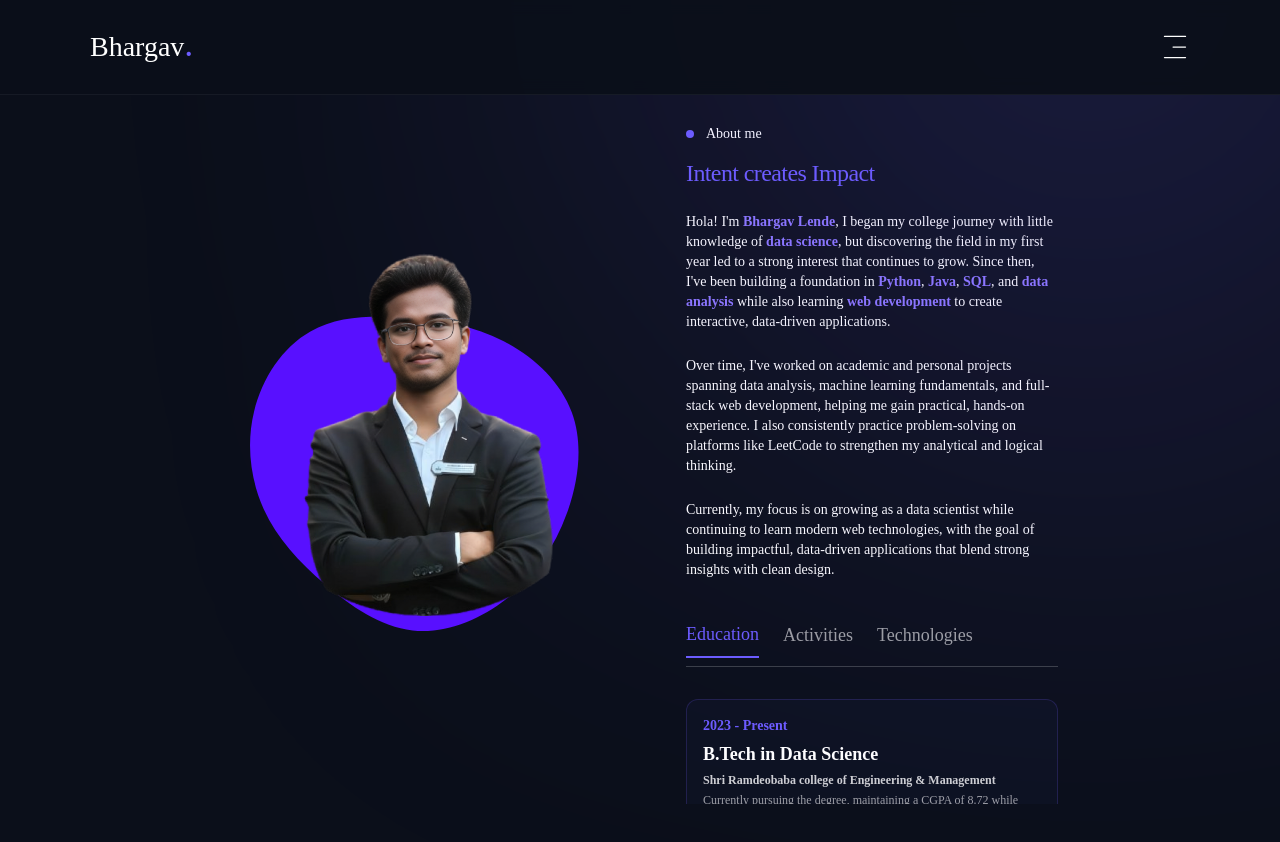
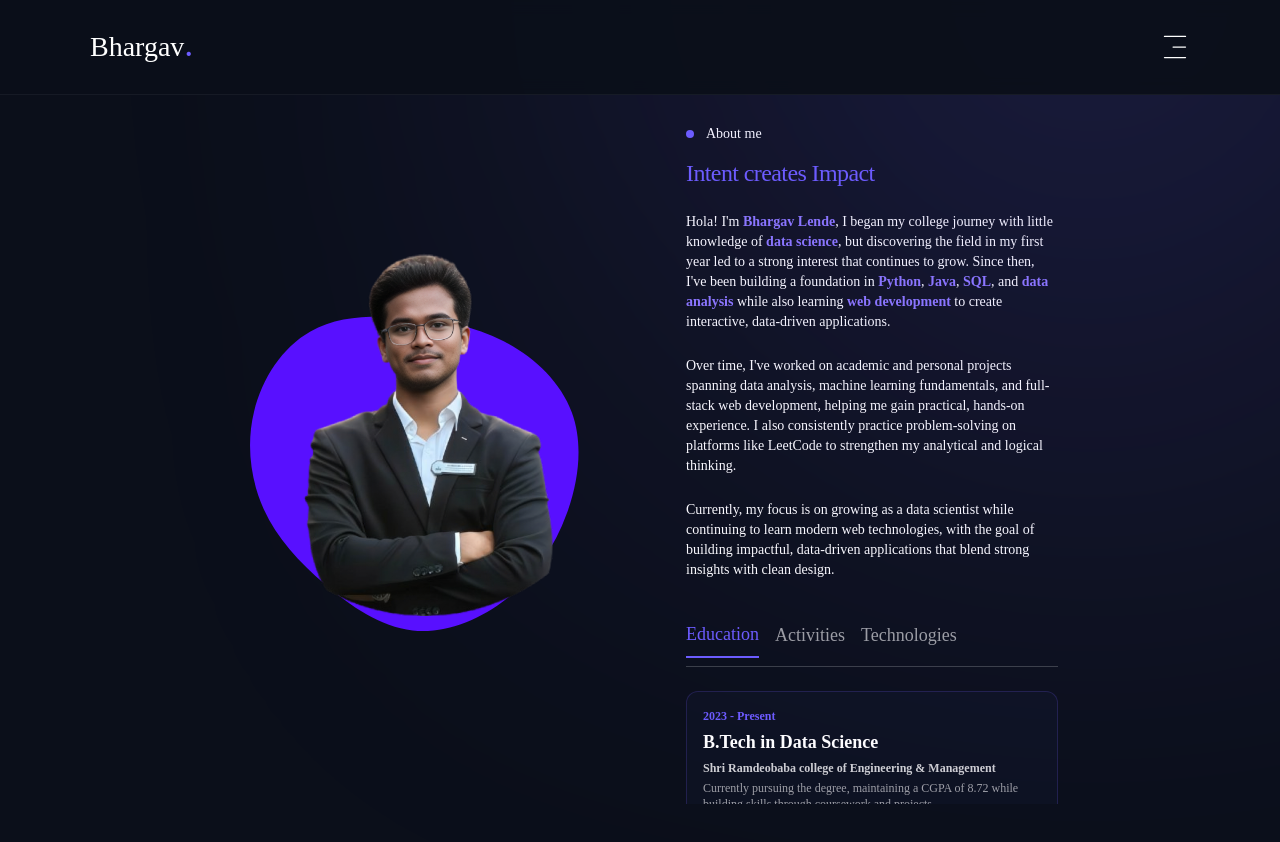
Before and after one commit to BhargavLende15/personal-portfolio, a Next.js app: page /about in a window 1280 px wide. Shown: the top 842 px of the page. Built offline with nearby package versions, Linux system fonts and the light colour scheme; a web font is replaced by a local one.

Commit message:
commit 31: update25

```diff
--- a/app/about/page.jsx
+++ b/app/about/page.jsx
@@ -129,7 +129,7 @@ const About = () => {
                   </p>
 
                   {/* Navigation Tabs */}
-                  <div className="flex gap-6 mb-8 border-b border-white/20 pb-2 max-w-[580px]">
+                  <div className="flex gap-4 mb-6 border-b border-white/20 pb-2 w-full max-w-[580px] overflow-x-auto whitespace-nowrap scrollbar-hide">
                     {['education', 'activities', 'technologies', ].map((tab) => (
                       <button
                         key={tab}
@@ -138,7 +138,7 @@ const About = () => {
                           activeTab === tab
                             ? 'text-accent border-b-2 border-accent'
                             : 'text-white/60 hover:text-white'
-                        } capitalize font-medium text-base xl:text-lg pb-2 transition-all`}
+                        } capitalize font-medium text-sm xl:text-lg pb-2 transition-all flex-shrink-0`}
                       >
                         {tab}
                       </button>
@@ -146,16 +146,16 @@ const About = () => {
                   </div>
 
                   {/* Tab Content */}
-                  <div className="min-h-[300px] pb-4">
+                  <div className="min-h-[300px] pb-4 w-full">
 
                     {/* Education Section */}
                     {activeTab === 'education' && (
-                      <div className="mb-8">
-                        <div className="flex flex-col gap-5 max-w-[580px] w-full">
+                      <div className="mb-8 w-full">
+                        <div className="flex flex-col gap-5 w-full">
                           {education.map((item, index) => (
                             <div key={index} className="flex flex-col gap-1 bg-tertiary/20 p-4 rounded-xl border border-accent/20 hover:border-accent transition-all duration-300 w-full">
-                              <span className="text-accent text-sm font-semibold">{item.year}</span>
-                              <h4 className="text-base xl:text-lg font-bold">{item.degree}</h4>
+                              <span className="text-accent text-xs font-semibold">{item.year}</span>
+                              <h4 className="text-sm xl:text-lg font-bold">{item.degree}</h4>
                               <p className="text-white/80 font-semibold text-xs break-words">{item.institution}</p>
                               <p className='text-white/60 text-xs break-words'>{item.desc}</p>
                             </div>
@@ -166,10 +166,10 @@ const About = () => {
 
                     {/* Activities Section */}
                     {activeTab === 'activities' && (
-                      <div className="mb-8">
-                        <ul className="flex flex-col gap-4 max-w-[580px] w-full list-disc pl-5">
+                      <div className="mb-8 w-full">
+                        <ul className="flex flex-col gap-4 w-full list-disc pl-5">
                           {activities.map((item, index) => (
-                            <li key={index} className="text-white/80 leading-relaxed pl-2 text-sm xl:text-base w-full">
+                            <li key={index} className="text-white/80 leading-relaxed pl-2 text-xs xl:text-base w-full">
                               <h4 className="text-sm xl:text-base font-bold">
                               <span className="text-accent">{item.role}</span>
                               <span className="text-white mx-1"> @</span>
@@ -184,8 +184,8 @@ const About = () => {
 
                     {/* Skills Section */}
                     {activeTab === 'technologies' && (
-                      <div className="mb-8">
-                        <div className="grid grid-cols-2 gap-y-5 gap-x-6 max-w-[580px] w-full">
+                      <div className="mb-8 w-full">
+                        <div className="grid grid-cols-2 gap-y-5 gap-x-6 w-full">
                           {technologies.map((skill, index) => (
                             <div key={index} className="flex items-center gap-3 group w-full">
                               <div className="text-lg xl:text-xl text-accent group-hover:text-white transition-all duration-300 flex-shrink-0">
```
